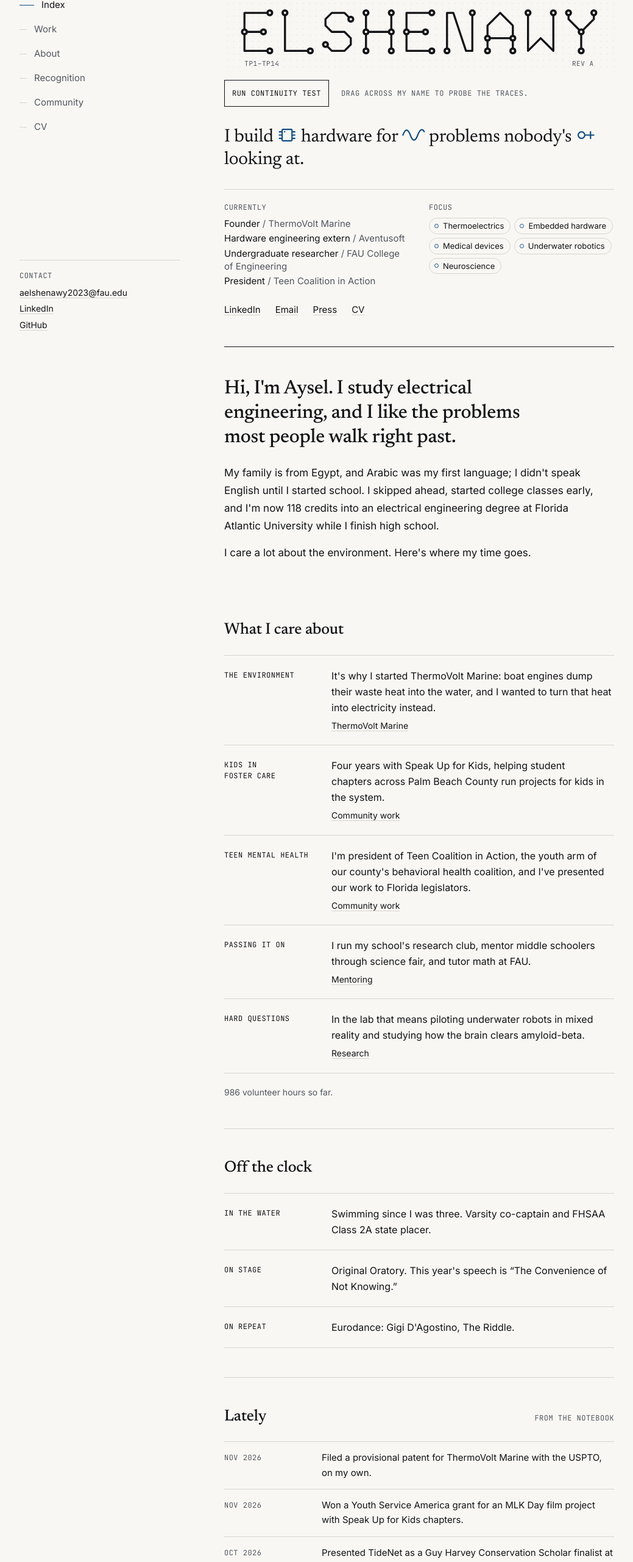
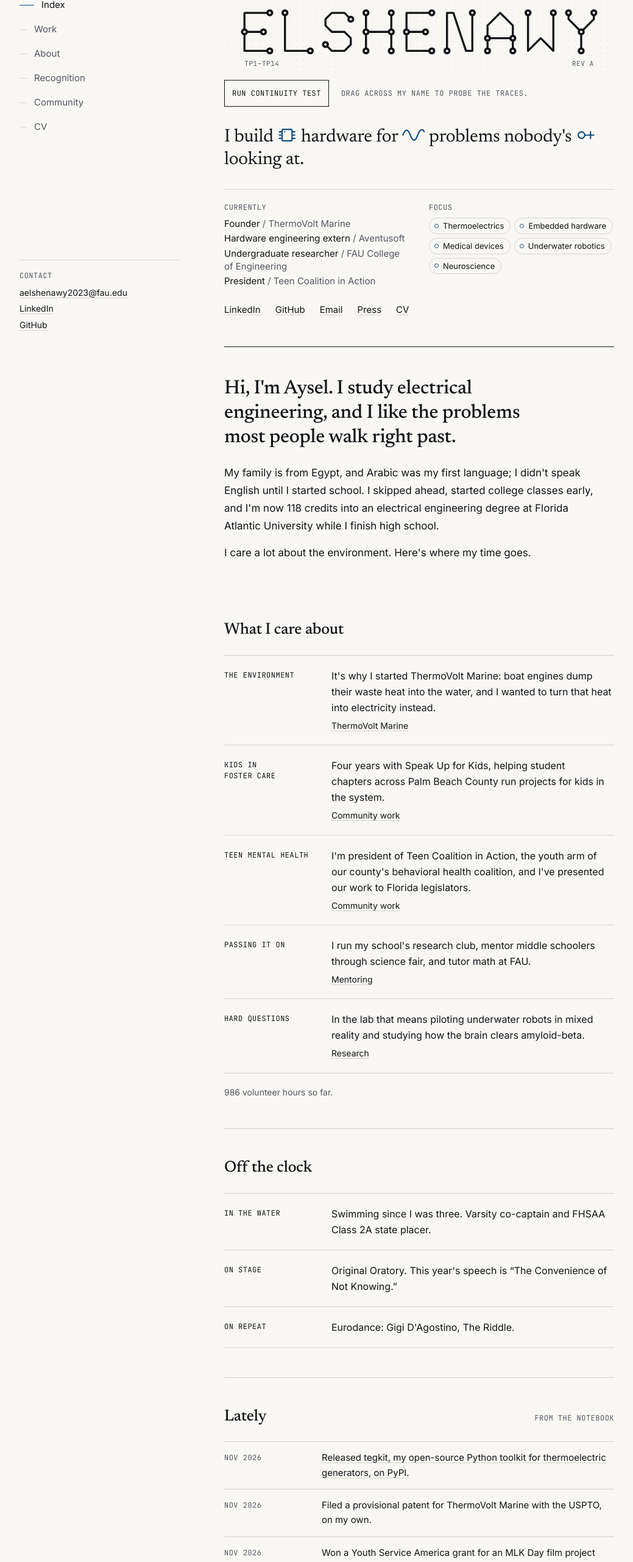
Before and after one commit to aysel-elsh/portfolio, a Next.js app: page / in a window 1280 px wide. Shown: the part 200-2761 px from the top of the page at 61% size, without its empty margins (120-1159 px from the left). Built offline with nearby package versions, Linux system fonts and the light colour scheme.

Commit message:
Update page.tsx

```diff
--- a/app/page.tsx
+++ b/app/page.tsx
@@ -56,6 +56,7 @@ const now = [
 const focus = ["Thermoelectrics", "Embedded hardware", "Medical devices", "Underwater robotics", "Neuroscience"];
 
 const lately: Milestone[] = [
+  { date: "Nov 2026", iso: "2026-11-22", text: "Released tegkit, my open-source Python toolkit for thermoelectric generators, on PyPI.", href: "/work/tegkit/" },
   { date: "Nov 2026", iso: "2026-11-16", text: "Filed a provisional patent for ThermoVolt Marine with the USPTO, on my own." },
   { date: "Nov 2026", iso: "2026-11", text: "Won a Youth Service America grant for an MLK Day film project with Speak Up for Kids chapters." },
   { date: "Oct 2026", iso: "2026-10", text: "Presented TideNet as a Guy Harvey Conservation Scholar finalist at Ocean Exchange." },
@@ -112,6 +113,11 @@ export default function Home() {
           {profile.linkedin && (
             <li>
               <TextLink href={profile.linkedin}>LinkedIn</TextLink>
+            </li>
+          )}
+          {profile.github && (
+            <li>
+              <TextLink href={profile.github}>GitHub</TextLink>
             </li>
           )}
           <li>
```
